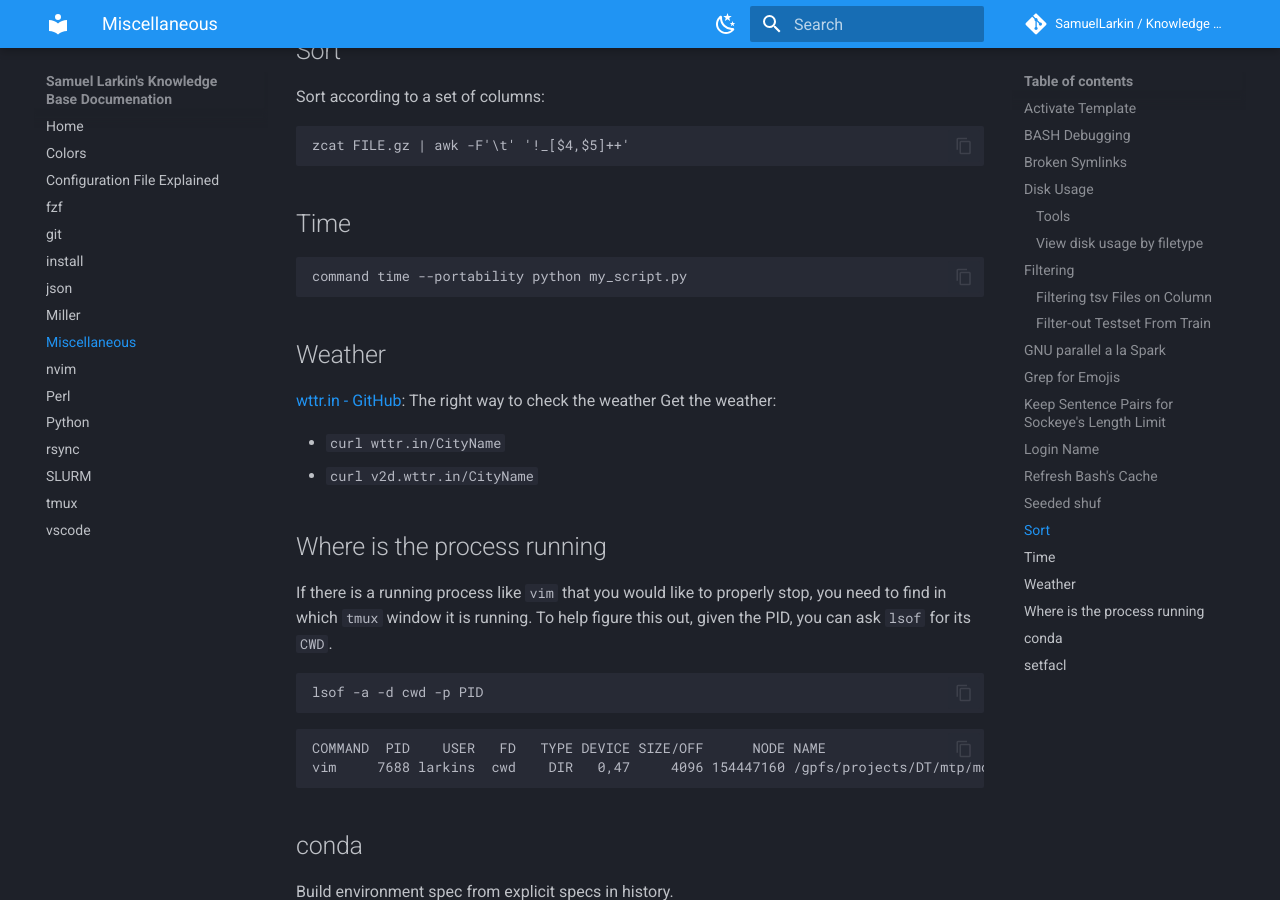
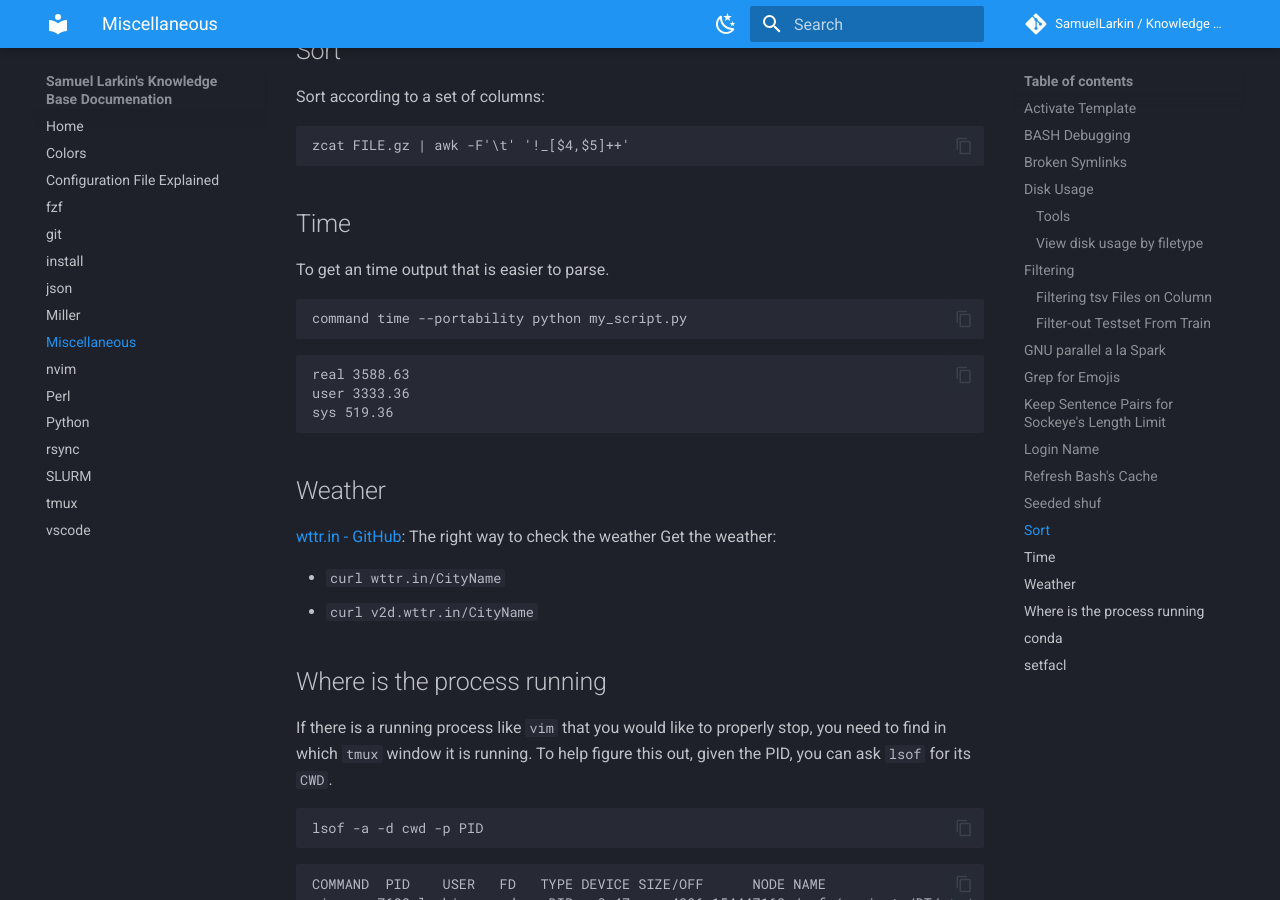
Before and after one commit to SamuelLarkin/kb, an MkDocs documentation site: the page built from docs/miscellaneous.md, in a window 1280 px wide and 900 px high, scrolled down 4544 px. Built offline with MkDocs 1.6.1 and Material for MkDocs 9.7.7, drawn with Linux system fonts in a browser that asks for light colours; comment, search, counter and statistics services are not loaded; the version menu is left out.

Commit message:
docs(misc): an example of time's output

````diff
--- a/docs/miscellaneous.md
+++ b/docs/miscellaneous.md
@@ -217,8 +217,16 @@ zcat FILE.gz | awk -F'\t' '!_[$4,$5]++'
 
 ## Time
 
+To get an time output that is easier to parse.
+
 ```sh
 command time --portability python my_script.py
+```
+
+```
+real 3588.63
+user 3333.36
+sys 519.36
 ```
 
 ## Weather
````
